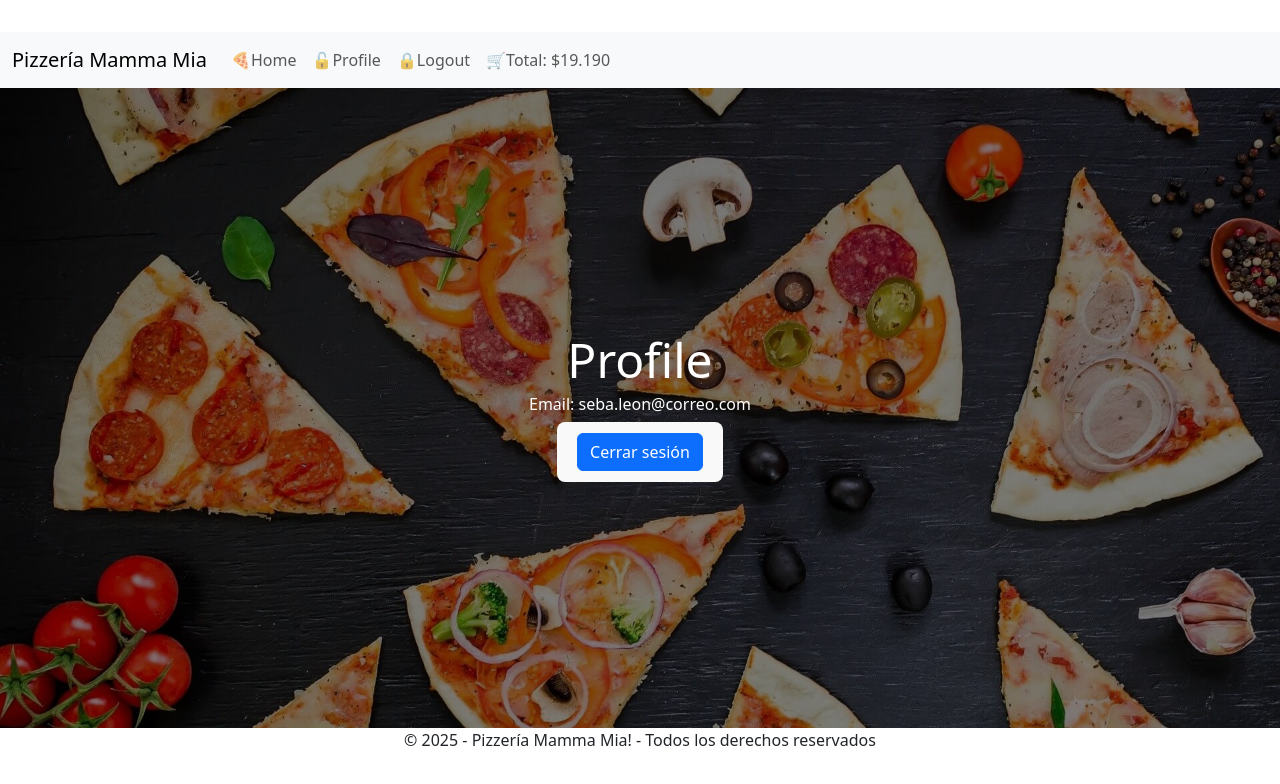
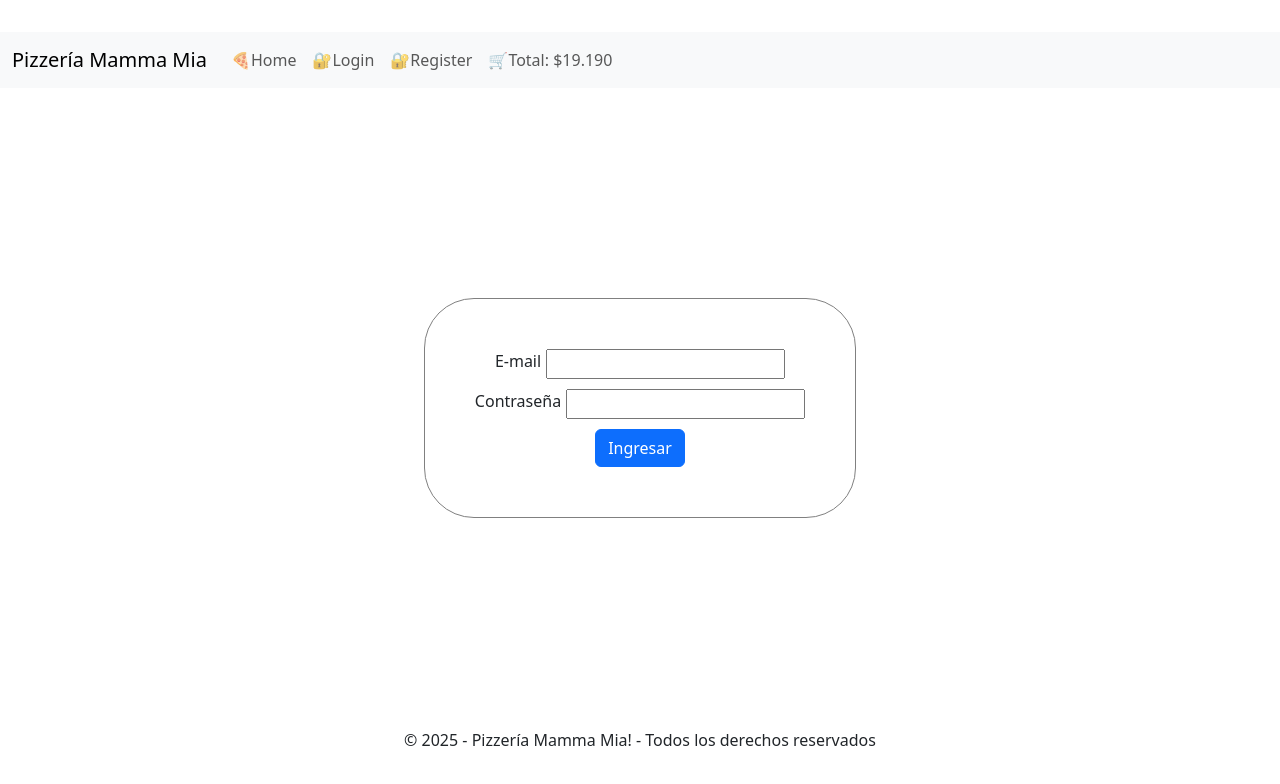
Before and after one commit to AstronaveCometa/pizzeria-mamma-mia, a React (Vite) app: page /profile in a window 1280 px wide. Shown: the top 784 px of the page. Built offline with nearby package versions, Linux system fonts and the light colour scheme; no server answers.

Commit message:
login, logout y profile con backend funcionando

```diff
--- a/package.json
+++ b/package.json
@@ -10,6 +10,7 @@
     "preview": "vite preview"
   },
   "dependencies": {
+    "axios": "^1.12.2",
     "react": "^19.1.1",
     "react-dom": "^19.1.1",
     "react-router-dom": "^7.9.3"
--- a/src/App.jsx
+++ b/src/App.jsx
@@ -16,6 +16,7 @@ import { UserContext } from './contexts/UserContext'
 
 function App() {
   const { token } = useContext(UserContext);
+
   return (
     <>
       <PizzasProvider>
@@ -23,11 +24,16 @@ function App() {
           <BrowserRouter>
             <Navbar />
             <Routes>
-                <Route path='/profile' element={ token ? <Profile /> : <Home />} />
+              {/* A esta rutas sólo se puede ir si uno está logueado */}
+              <Route path='/profile' element={token ? <Profile /> : <Login />} />
+
               <Route path='/' element={<Home />} />
               <Route path='/cart' element={<Cart />} />
-                <Route path='/login' element={ !token ? <Login /> : <Home />} />
+
+              {/* A estas rutas sólo se puede ir si uno NO está logeado */}
+              <Route path='/login' element={!token ? <Login /> : <Home />} />
               <Route path='/register' element={!token ? <Register /> : <Home />} />
+
               <Route path='/pizza/:id' element={<Pizza />} />
               <Route path='404' element={<NotFound />} />
               <Route path='*' element={<NotFound />} />
--- a/src/components/Navbar.jsx
+++ b/src/components/Navbar.jsx
@@ -7,12 +7,8 @@ import { UserContext } from '../contexts/UserContext';
 const Navbar = () => {
 
   const { cart, setCart } = useContext(CartContext);
-  const { token, setToken } = useContext(UserContext);
+  const { token, logout } = useContext(UserContext);
   const navigate = useNavigate();
-  const logout = () => {
-    setToken(false);
-    navigate('/login');
-  }
 
 
   let total = 0;
--- a/src/contexts/UserContext.jsx
+++ b/src/contexts/UserContext.jsx
@@ -1,15 +1,80 @@
-import { createContext, useState } from "react";
+import { createContext, useState, useEffect } from "react";
+import axios from "axios";
+
+const URL_BASICA = 'http://localhost:5000/api/auth';
 
 export const UserContext = createContext();
 
 const UserProvider = ({ children }) => {
+    const initialToken = localStorage.getItem('token');
+    const [token, setToken] = useState(initialToken);
 
-  const [token, setToken] = useState(true);
+    const [email, setEmail] = useState(null);
+    const [error, setError] = useState(null);
 
-  return (
-    <UserContext.Provider value={{ token, setToken }}>
-      {children}
-    </UserContext.Provider>
-  );
+    const login = async (email, password) => {
+        try {
+            const response = await axios.post(`${URL_BASICA}/login`, { email, password });
+            const { token: tokenRecibido } = response.data;
+
+            setToken(tokenRecibido);
+            setEmail(email);
+
+            localStorage.setItem('token', tokenRecibido);
+
+            setError(null);
+            return true;
+        } catch (err) {
+            setError('Error al iniciar sesión. Verifique credenciales.');
+            console.error('Login Error:', err);
+            return false;
+        }
+    };
+
+    const register = async (email, password) => {
+        // Lógica similar a login, asumiendo que el backend también devuelve el token
+        // ... (Implementar lógica POST a /api/auth/register, guardar token y email)
+    };
+
+    const logout = () => {
+        setToken(null);
+        setEmail(null);
+        localStorage.removeItem('token');
+    };
+
+    const getProfile = async () => {
+        if (!token) {
+            setEmail(null);
+            return;
+        }
+
+        try {
+            const config = {
+                headers: {
+                    Authorization: `Bearer ${token}`
+                }
+            };
+
+            const response = await axios.get(`${URL_BASICA}/me`, config);
+            setEmail(response.data.email);
+            console.log('Perfil obtenido:', response.data);
+
+        } catch (err) {
+            if (err.response && err.response.status === 401) {
+                logout();
+            }
+            console.error('Error al obtener perfil:', err);
+        }
+    };
+
+    useEffect(() => {
+        getProfile();
+    }, [token]);
+
+    return (
+        <UserContext.Provider value={{ token, email, error, login, logout, register, getProfile }}>
+            {children}
+        </UserContext.Provider>
+    );
 };
 export default UserProvider;
--- a/src/pages/Login.jsx
+++ b/src/pages/Login.jsx
@@ -1,44 +1,65 @@
-import React from 'react'
-import { useState } from 'react'
+import React, { useState, useContext } from 'react';
+import { UserContext } from '../contexts/UserContext';
+import { useNavigate } from 'react-router-dom';
 
 const Login = () => {
+    const { login, error: errorContexto } = useContext(UserContext);
+    const navigate = useNavigate();
+
     const [email, setEmail] = useState('');
     const [password, setPassword] = useState('');
+    const [cargando, setCargando] = useState(false);
 
-    const correo = 'seba.leon@correo.com';
-    const contrasena = 'abc123'
+    const handleSubmit = async (e) => {
+        e.preventDefault();
+        if (!email || !password) {
+            return;
+        }
+
+        setCargando(true);
+        const success = await login(email, password);
+        setCargando(false);
+
+        if (success) {
+            navigate('/'); //ir al home si uno hace login exitosamente
+        }
+    }
 
     return (
         <div className='register-height'>
-            <form className='formulario'>
+            <form onSubmit={handleSubmit} className='formulario'>
+                {errorContexto && <p className="text-danger">{errorContexto}</p>}
                 <div>
                     <label htmlFor="email">E-mail</label>
-                    <input type="email" name="email" id="email" required onChange={
-                        (e) => setEmail(e.target.value)
-                    } />
+                    <input
+                        type="email"
+                        name="email"
+                        id="email"
+                        required
+                        onChange={(e) => setEmail(e.target.value)}
+                    />
                 </div>
                 <div>
                     <label htmlFor="password">Contraseña</label>
-                    <input type="password" name="password" id="password" required minLength={6} onChange={
-                        (e) => setPassword(e.target.value)
-                    } />
+                    <input
+                        type="password"
+                        name="password"
+                        id="password"
+                        required
+                        minLength={6}
+                        onChange={(e) => setPassword(e.target.value)}
+                    />
                 </div>
-                <div className='btn btn-primary' onClick={
-                    () => {
-                        if (password.length < 6) {
-                            alert('La contraseña debe tener mínimo 6 caracteres')
-                        } else if (email === correo && password === contrasena) {
-                            alert('Login exitoso');
-                        } else {
-                            alert('Email o contraseña erroneos');
-                        }
-                    }
-                }>Ingresar</div>
-
-
+                <button
+                    className='btn btn-primary'
+                    type="submit"
+                    disabled={cargando} // Deshabilitar el boton mientras carga el login
+                >
+                    {cargando ? 'Ingresando...' : 'Ingresar'}
+                </button>
             </form>
         </div>
     )
 }
 
-export default Login
+export default Login;
--- a/src/pages/Profile.jsx
+++ b/src/pages/Profile.jsx
@@ -1,19 +1,14 @@
 import React from 'react'
-import { useNavigate } from 'react-router-dom'
 import { useContext } from "react";
 import { UserContext } from '../contexts/UserContext';
 
 const Profile = () => {
-    const { token, setToken } = useContext(UserContext);
-    const navigate = useNavigate();
-    const logout = () => {
-        setToken(false);
-        navigate('/login');
-    }
+    const { email, logout } = useContext(UserContext);
+
     return (
         <div className='header register-height'>
             <h1>Profile</h1>
-            <h2>Email: seba.leon@correo.com</h2>
+            <h2>Email: {email}</h2>
             <button>
                 <button className="btn btn-primary" onClick={logout}>
                     Cerrar sesión
```
Also changed, not shown: 1 other file (tests, documents, lock files or other folders). Lines whose indentation alone changed are shown as unchanged.
